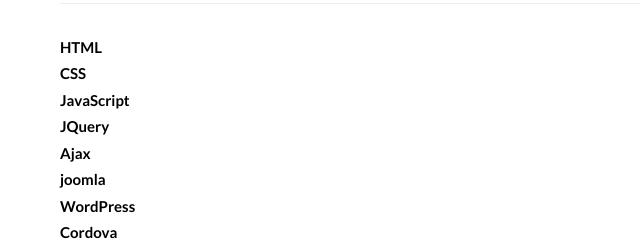
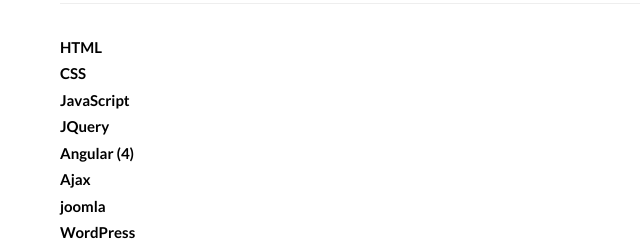
Before and after one commit to HemanthNewage/files, a plain HTML site: page index.html in a window 1280 px wide. Shown: the part 2625-2866 px from the top of the page, 0-640 px from the left. Drawn offline with nearby package versions, Linux system fonts and the light colour scheme; some packages are replaced by stand-ins of ours; files that its build step writes are made by us from their sources; files whose address does not match are found by name.

Commit message:
Update index.html

```diff
--- a/index.html
+++ b/index.html
@@ -194,6 +194,7 @@
                                 <label style="font-size:15px;opacity:5;color:black;">CSS</label>
                                 <label style="font-size:15px;opacity:5;color:black;">JavaScript</label>
                                 <label style="font-size:15px;opacity:5;color:black;">JQuery</label>
+				    <label style="font-size:15px;opacity:5;color:black;">Angular (4)</label>
                                 <label style="font-size:15px;opacity:5;color:black;">Ajax</label>
                                 <label style="font-size:15px;opacity:5;color:black;">joomla</label>
                                  <label style="font-size:15px;opacity:5;color:black;">WordPress</label>
```
